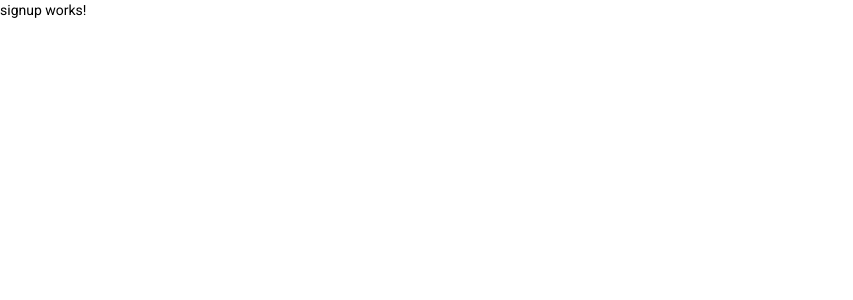
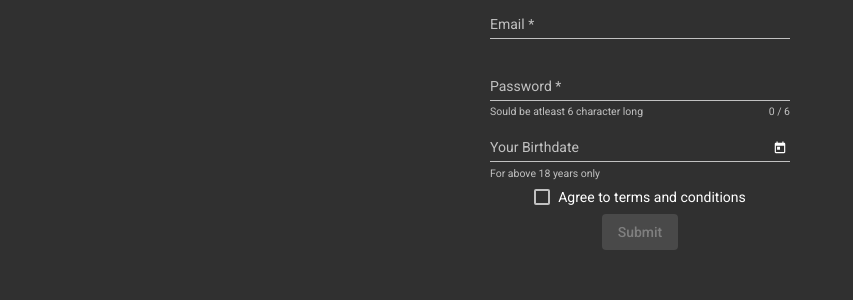
Before and after one commit to DeveshChau/FitnessTrainer, an Angular app: page /signup in a window 1280 px wide. Shown: the top 300 px of the page, without its empty margins (0-853 px from the left). Built offline with nearby package versions, Linux system fonts and the light colour scheme.

Commit message:
signup form with datepicker, checkbox

```diff
--- a/src/app/auth/signup/signup.component.html
+++ b/src/app/auth/signup/signup.component.html
@@ -1 +1,39 @@
-<p>signup works!</p>
+<section>
+    <form fxLayout="column" fxLayoutAlign="center center" fxLayoutGap="5px" #f="ngForm" (ngSubmit)="onSubmit(f)">
+        <mat-form-field>
+            <input
+            matInput
+            type="email"
+            placeholder="Email"
+            required
+            email
+            name="email"
+            ngModel
+            #emailInput="ngModel">
+            <mat-error *ngIf="emailInput.hasError('required')">Email is required</mat-error>
+            <mat-error *ngIf="!emailInput.hasError('required')">Email is Invalid</mat-error>
+        </mat-form-field>
+        <mat-form-field hintLabel="Sould be atleast 6 character long">
+            <input
+            matInput
+            type="password"
+            placeholder="Password"
+            required
+            minlength="6"
+            name="password"
+            ngModel
+            #pwInput="ngModel">
+            <mat-hint align="end">{{pwInput.value?.length}} / 6</mat-hint>
+            <mat-error *ngIf="pwInput.hasError('required')">Password field is required</mat-error>
+            <mat-error *ngIf="!pwInput.hasError('required')">Min password length is 6</mat-error>
+        </mat-form-field>
+        <mat-form-field>
+            <input matInput placeholder="Your Birthdate" [matDatepicker]="picker" [max]="maxDate" name="birthdate" ngModel>
+            <mat-datepicker-toggle matSuffix [for]="picker"></mat-datepicker-toggle>
+            <mat-datepicker #picker></mat-datepicker>
+            <mat-hint>For above 18 years only</mat-hint>
+        </mat-form-field>
+        <mat-checkbox name="agree" ngModel required>Agree to terms and conditions</mat-checkbox>
+        <button type="submit" mat-raised-button [disabled]="f.invalid">Submit</button>
+    </form>
+</section>
--- a/src/app/auth/signup/signup.component.scss
+++ b/src/app/auth/signup/signup.component.scss
@@ -0,0 +1,3 @@
+mat-form-field {
+    width: 300px;
+}
--- a/src/app/auth/signup/signup.component.ts
+++ b/src/app/auth/signup/signup.component.ts
@@ -1,4 +1,5 @@
 import { Component, OnInit } from '@angular/core';
+import { NgForm } from '@angular/forms';
 
 @Component({
   selector: 'app-signup',
@@ -7,9 +8,16 @@ import { Component, OnInit } from '@angular/core';
 })
 export class SignupComponent implements OnInit {
 
+  maxDate;
   constructor() { }
 
   ngOnInit(): void {
+    this.maxDate = new Date();
+    this.maxDate.setFullYear(this.maxDate.getFullYear() - 18);
   }
 
+  onSubmit(f: NgForm) {
+    console.log(f);
+
+  }
 }
--- a/src/index.html
+++ b/src/index.html
@@ -9,7 +9,7 @@
   <link href="https://fonts.googleapis.com/css?family=Roboto:300,400,500&display=swap" rel="stylesheet">
   <link href="https://fonts.googleapis.com/icon?family=Material+Icons" rel="stylesheet">
 </head>
-<body class="mat-typography">
+<body class="mat-app-background mat-typography">
   <app-root></app-root>
 </body>
 </html>
```
Also changed, not shown: src/app/app.module.ts (+6 -2 lines), src/app/material.module.ts (+14 -4 lines).
